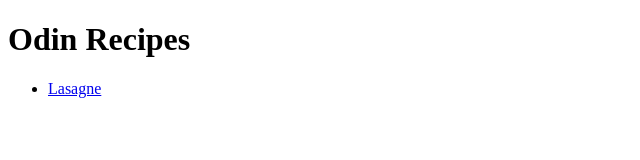
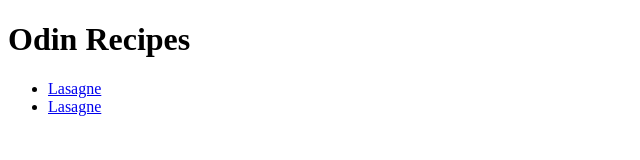
Before and after one commit to DivCodingHQ/odin-recipes, a plain HTML site: page index.html in a window 1280 px wide. Shown: the full height of the page, 0-640 px from the left. Drawn offline with Linux system fonts and the light colour scheme.

Commit message:
Add link to yorkshire puddings

```diff
--- a/index.html
+++ b/index.html
@@ -9,6 +9,7 @@
     <h1>Odin Recipes</h1>
     <ul>
         <li><a href="recipes/lasagne.html">Lasagne</a></li>
+        <li><a href="recipes/yorkshire-puddings.index.html">Lasagne</a></li>
     </ul>
 </body>
 </html>
```
